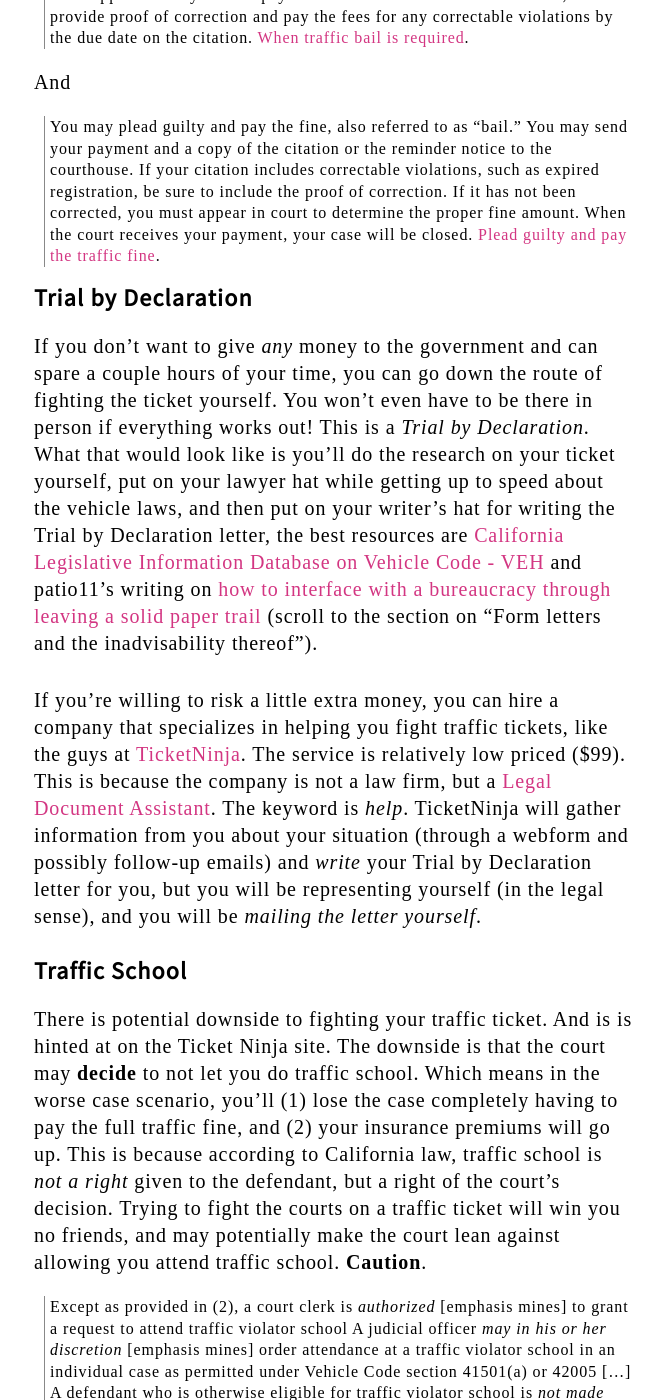
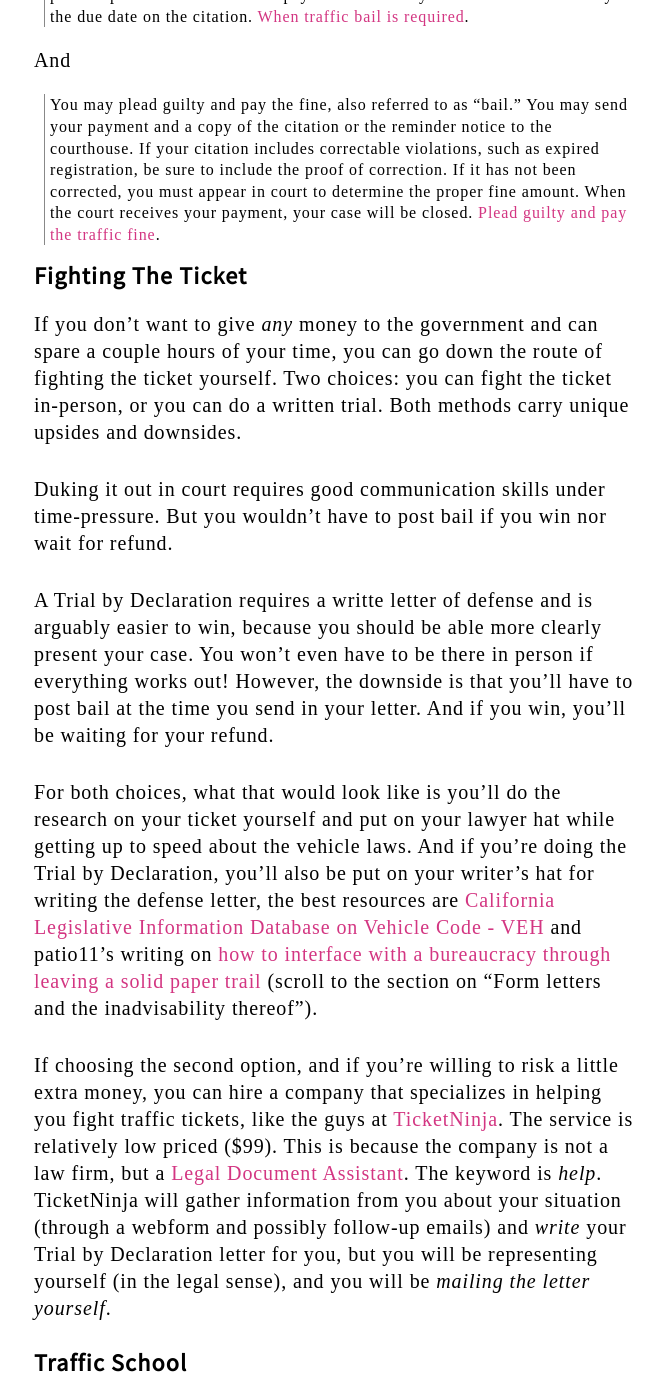
Before and after one commit to dangduc/dangduc.github.com, a Jekyll site: the page built from random/traffic.md, in a window 1280 px wide and 1400 px high, scrolled down 908 px. Shown: the whole window, without its empty margins (306-969 px from the left). Built offline with Jekyll 4.4.1, drawn with Linux system fonts in a browser that asks for light colours; Markdown is read by kramdown in place of the engine named in the settings; some of the changed text lies outside the part shown.

Commit message:
Update traffic.md

```diff
--- a/random/traffic.md
+++ b/random/traffic.md
@@ -3,7 +3,7 @@ layout: page
 title: Notes on Handling a Moving Violation
 ---
 
-> Hands still clutching the steering wheel of your well-worn '98 Civic, you haven't noticed you've been holding your breath until the California Highway Patrol office pulls away from the scene. Still trembling, you sit staring ahead of you and then down at the traffic ticket. The amount is a significant percentage of your monthly income. You're now wide awake. Before, you were driving in a half-daze along the I-280 on your way home from university. The problem with the stretch of Interstate 280 from X to X is the gently sloping hills. It's hard to notice the speedometer creeping towards 90 mph, especially when you've just gone through a whole day of classes. Now you're thinking about how to break the bad news to your significant other. And then how to break the news to your other significant other. You've got problems...
+> Hands still clutching the steering wheel of your well-worn '98 Civic, you haven't noticed you've been holding your breath until the California Highway Patrol office pulls away from the scene. Still trembling, you sit staring ahead of you and then down at the traffic ticket. The amount is a significant percentage of your monthly income. You're now wide awake. Before, you were driving in a half-daze along the I-280 on your way home from university. The problem with the stretch of Interstate 280 between Los Altos Hills and Woodside is the gently sloping hills. It's hard to notice the speedometer creeping towards 90 mph down incline, especially when you've just gone through a whole roster of classes...
 
 It's not just the ticket you gotta deal with, it's all the paperwork and deadlines. Bureaucracy is a bitch. A mistake here or there will result in the fine doubling or tripling.
 
@@ -19,15 +19,21 @@ And
 
 > You may plead guilty and pay the fine, also referred to as “bail.” You may send your payment and a copy of the citation or the reminder notice to the courthouse. If your citation includes correctable violations, such as expired registration, be sure to include the proof of correction. If it has not been corrected, you must appear in court to determine the proper fine amount. When the court receives your payment, your case will be closed. [Plead guilty and pay the traffic fine](http://www.courts.ca.gov/8452.htm).
 
-## Trial by Declaration
+## Fighting The Ticket
 
-If you don't want to give *any* money to the government and can spare a couple hours of your time, you can go down the route of fighting the ticket yourself. You won't even have to be there in person if everything works out! This is a *Trial by Declaration*. What that would look like is you'll do the research on your ticket yourself, put on your lawyer hat while getting up to speed about the vehicle laws, and then put on your writer's hat for writing the Trial by Declaration letter, the best resources are [California Legislative Information Database on Vehicle Code - VEH](http://leginfo.legislature.ca.gov/faces/codesTOCSelected.xhtml?tocCode=VEH&tocTitle=+Vehicle+Code+-+VEH) and patio11's writing on [how to interface with a bureaucracy through leaving a solid paper trail](https://www.kalzumeus.com/2017/09/09/identity-theft-credit-reports/) (scroll to the section on "Form letters and the inadvisability thereof").
+If you don't want to give *any* money to the government and can spare a couple hours of your time, you can go down the route of fighting the ticket yourself. Two choices: you can fight the ticket in-person, or you can do a written trial. Both methods carry unique upsides and downsides.
 
-If you're willing to risk a little extra money, you can hire a company that specializes in helping you fight traffic tickets, like the guys at [TicketNinja](ticketninjaca.com). The service is relatively low priced ($99). This is because the company is not a law firm, but a [Legal Document Assistant](http://www.calda.org/what-is-a-legal-document-assistant-lda-). The keyword is *help*. TicketNinja will gather information from you about your situation (through a webform and possibly follow-up emails) and *write* your Trial by Declaration letter for you, but you will be representing yourself (in the legal sense), and you will be *mailing the letter yourself*.
+Duking it out in court requires good communication skills under time-pressure. But you wouldn't have to post bail if you win nor wait for refund.
+
+A Trial by Declaration requires a writte letter of defense and is arguably easier to win, because you should be able more clearly present your case. You won't even have to be there in person if everything works out! However, the downside is that you'll have to post bail at the time you send in your letter. And if you win, you'll be waiting for your refund.
+
+For both choices, what that would look like is you'll do the research on your ticket yourself and put on your lawyer hat while getting up to speed about the vehicle laws. And if you're doing the Trial by Declaration, you'll also be put on your writer's hat for writing the defense letter, the best resources are [California Legislative Information Database on Vehicle Code - VEH](http://leginfo.legislature.ca.gov/faces/codesTOCSelected.xhtml?tocCode=VEH&tocTitle=+Vehicle+Code+-+VEH) and patio11's writing on [how to interface with a bureaucracy through leaving a solid paper trail](https://www.kalzumeus.com/2017/09/09/identity-theft-credit-reports/) (scroll to the section on "Form letters and the inadvisability thereof").
+
+If choosing the second option, and if you're willing to risk a little extra money, you can hire a company that specializes in helping you fight traffic tickets, like the guys at [TicketNinja](ticketninjaca.com). The service is relatively low priced ($99). This is because the company is not a law firm, but a [Legal Document Assistant](http://www.calda.org/what-is-a-legal-document-assistant-lda-). The keyword is *help*. TicketNinja will gather information from you about your situation (through a webform and possibly follow-up emails) and *write* your Trial by Declaration letter for you, but you will be representing yourself (in the legal sense), and you will be *mailing the letter yourself*.
 
 ## Traffic School
 
-There is potential downside to fighting your traffic ticket. And is is hinted at on the Ticket Ninja site. The downside is that the court may **decide** to not let you do traffic school. Which means in the  worse case scenario, you'll (1) lose the case completely having to pay the full traffic fine, and (2) your insurance premiums will go up. This is because according to California law, traffic school is *not a right* given to the defendant, but a right of the court's decision. Trying to fight the courts on a traffic ticket will win you no friends, and may potentially make the court lean against allowing you attend traffic school. **Caution**.
+There is potential downside to fighting your traffic ticket. And is hinted at on the Ticket Ninja site. The downside is that the court may **decide** to not let you do traffic school. Which means in the  worse case scenario, you'll (1) lose the case completely having to pay the full traffic fine, and (2) your insurance premiums will go up. This is because according to California law, traffic school is *not a right* given to the defendant, but a right of the court's decision. Trying to fight the courts on a traffic ticket will win you no friends, and may potentially make the court lean against allowing you attend traffic school. **Caution**.
 
 > Except as provided in (2), a court clerk is *authorized* [emphasis mines] to grant a request to attend traffic violator school
 > A judicial officer *may in his or her discretion* [emphasis mines] order attendance at a traffic violator school in an individual case as permitted under Vehicle Code section 41501(a) or 42005 [...]
@@ -64,7 +70,7 @@ And
 
 > You may avoid all court appearances by choosing to have a trial by written declaration. This means that instead of going to court to contest your case, you and the citing officer provide testimony and any evidence in writing. (See Veh. Code, § 40902.) You must post the bail amount to use this procedure. If you are found not guilty, your bail will be returned. (See further discussion below, under “Trial by Written Declaration,” for more information about this procedure.) You must exercise this option on or before the “date to appear” on your citation. [When traffic bail is required](http://www.courts.ca.gov/8452.htm).
 
-Then according, to the TicketNinja site, it should take 2-3 months for a response. If you win, you'll get the fine amount back as refund. (When? I'm not sure.) If the court decides against you, you can give up at that point, you should be able to request traffic school. (Not sure what the instructions are for doing so. Maybe need to visit in-person.) You can also fight it a second time, but this time it has to be in-person at a *trial de novo*.
+Then according, to the TicketNinja site, it should take 2-3 months for a response. If you win, you'll get the fine amount back as refund. (When? I'm not sure.) If the court decides against you, you can give up at that point and try to get traffic school. (Not sure what the instructions are for doing so. Maybe need to visit in-person.) You can also fight it a second time, but it'll be in-person at a *trial de novo*.
 
 > If the defendant is dissatisfied with a decision of the court in a proceeding pursuant to this section, the defendant shall be granted a trial de novo. [VEHICLE CODE 40902d](http://leginfo.legislature.ca.gov/faces/codes_displaySection.xhtml?sectionNum=40902.&lawCode=VEH).
 
@@ -76,3 +82,9 @@ There's some pecularities that may or may not apply to your court. In San Franci
 
 Even if you do lose your case, you might be able to convince the court to lower your fines:
 > [..] when you appear in court you may ask the court to consider your ability to pay and reduce the amount ordered for the conviction, or you may request community service or a payment plan. [Once you have paid your fine](http://www.courts.ca.gov/8452.htm).
+
+## Recommendations
+
+Use due dilligence: take a few hours to research this stuff independently. Look up your ticket citation on the court's website. Make phone calls to the court if you think necessary to gather information. You don't want to lose a few hundred extra dollars because you missed a deadline or forgot to turn in a document. Secondly, **fight the ticket**, fight the ticket and use TicketNinja to help you. It's worth a try I believe. They will be a double-check on your understanding of what is happening and what needs to happen. Most people are bad at writing and/or don't know specifically what to write in this problem domain. TicketNinja **writes** the letter for you. TicketNinja may also decide that your ticket isn't worth fighting. This is a valuable data point. If that happens, I would consider pleading "no contest".
+
+> The CHP officer merges from the emergency lane back into traffic. Time passes as he travels northbound on I-280 passing the Cañada exit. He reaches a slight bend on the interstate and notices, first, a slowdown ahead of him and, second, tattered ribbons of tire rubber scattered on the road. Then he sees the two-car accident. As the first officer on the scene, he pulls up behind the wreckage and hopes everyone is fine...
```
